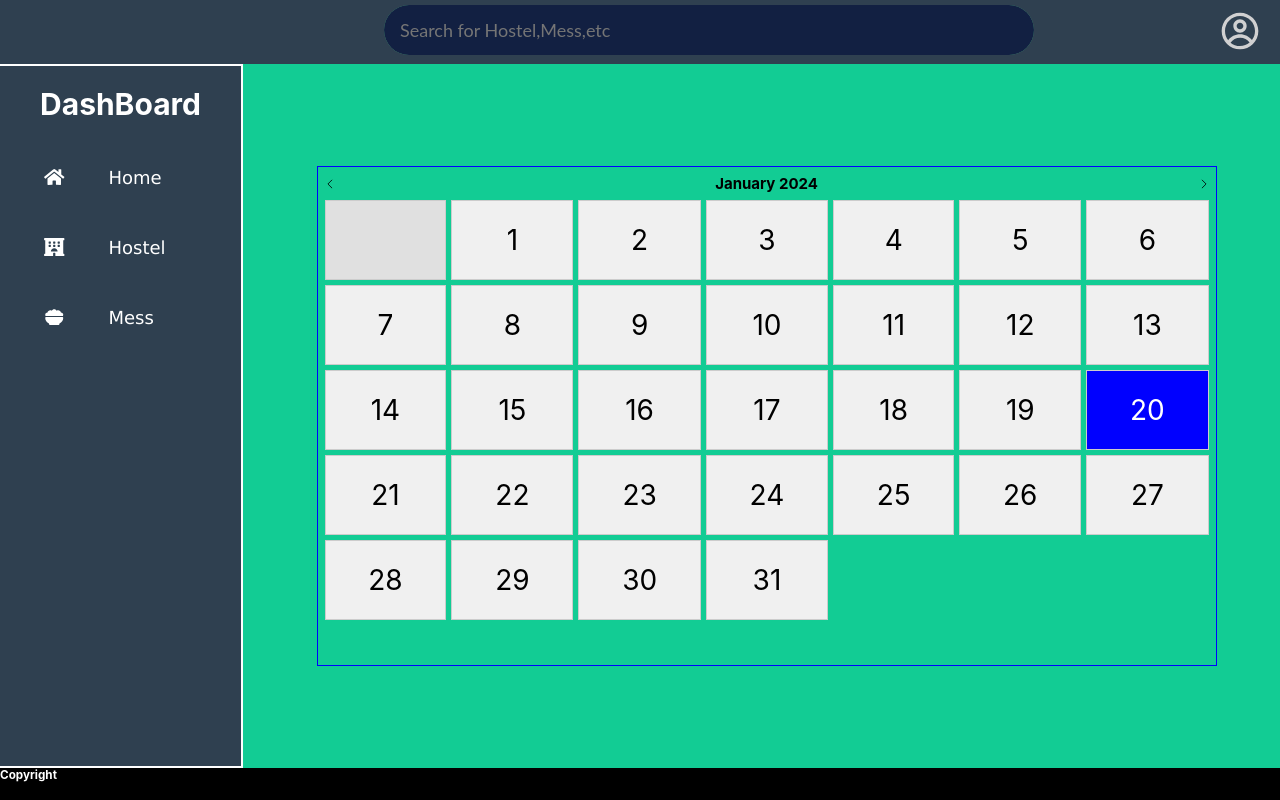
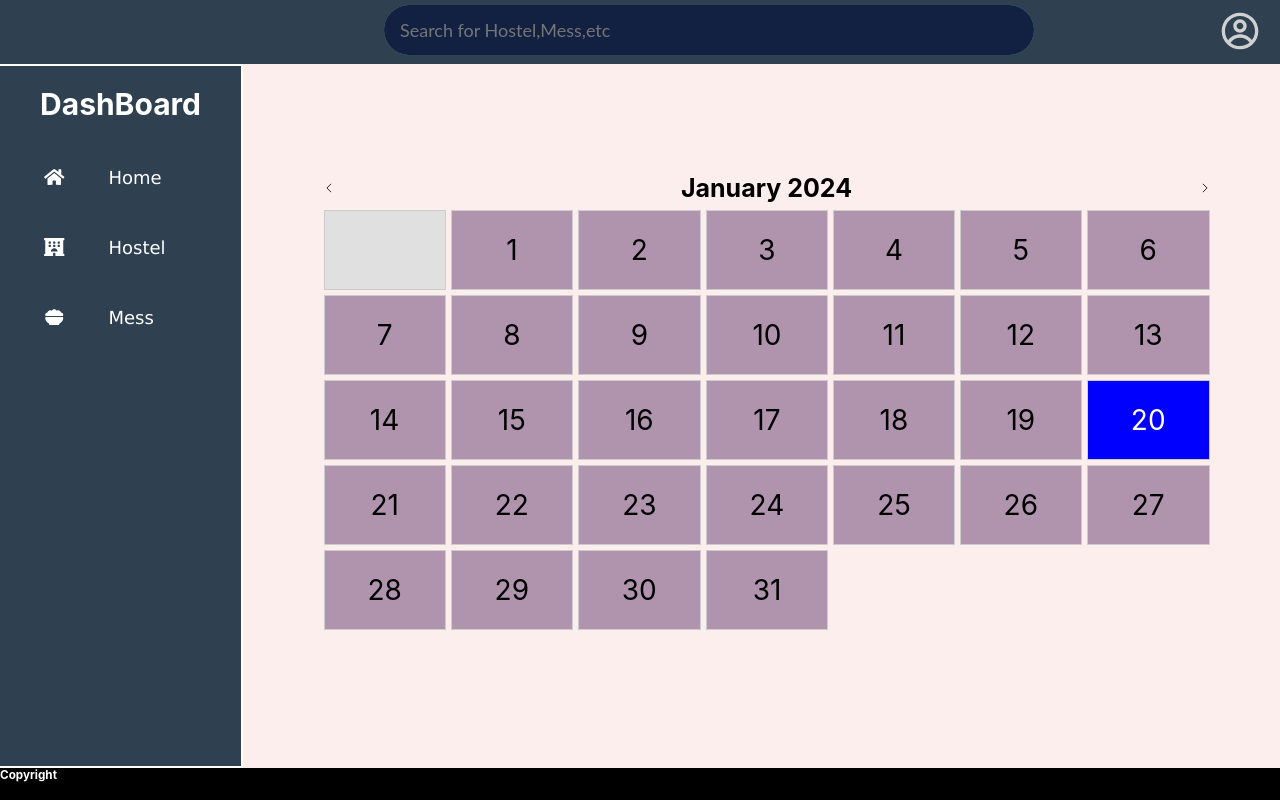
Before and after one commit to yashdubey369/Hostel_Management, a React (Create React App) app in the folder client/: page /hostel/attendance in a window 1280 px wide. Built offline with nearby package versions, Linux system fonts and the light colour scheme.

Commit message:
Some changes

```diff
--- a/client/src/Pages/Hostel/Attendance.css
+++ b/client/src/Pages/Hostel/Attendance.css
@@ -4,6 +4,7 @@
   display: flex;
   justify-content: center;
   align-items: center;
+  background-color: rgb(252, 238, 237);
 }
 
 .boxmain {
@@ -11,7 +12,7 @@
   height: 50rem;
   padding: 0.7rem;
   margin-left: 1rem;
-  border: 1px solid blue;
+  /* border: 1px solid blue; */
 }
 .boxheader {
   display: flex;
@@ -23,6 +24,9 @@
   font-size: 1.4rem;
   cursor: pointer;
 }
+.boxheader h2 {
+  font-size: 2.5rem;
+}
 
 .boxes {
   display: grid;
@@ -32,7 +36,7 @@
 }
 .box {
   height: 8rem;
-  background-color: #f0f0f0;
+  background-color: #7d568396;
   border: 1px solid #ccc;
   display: flex;
   justify-content: center;
```
